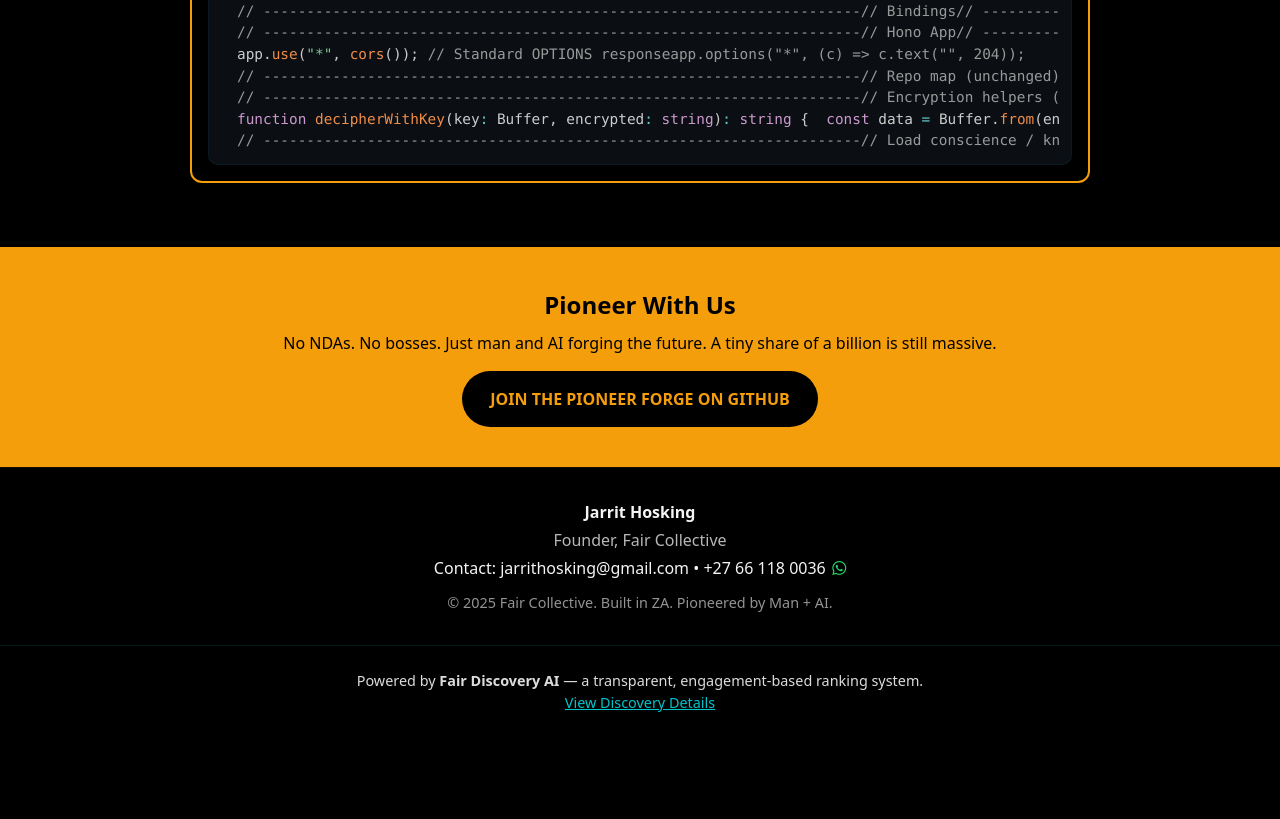
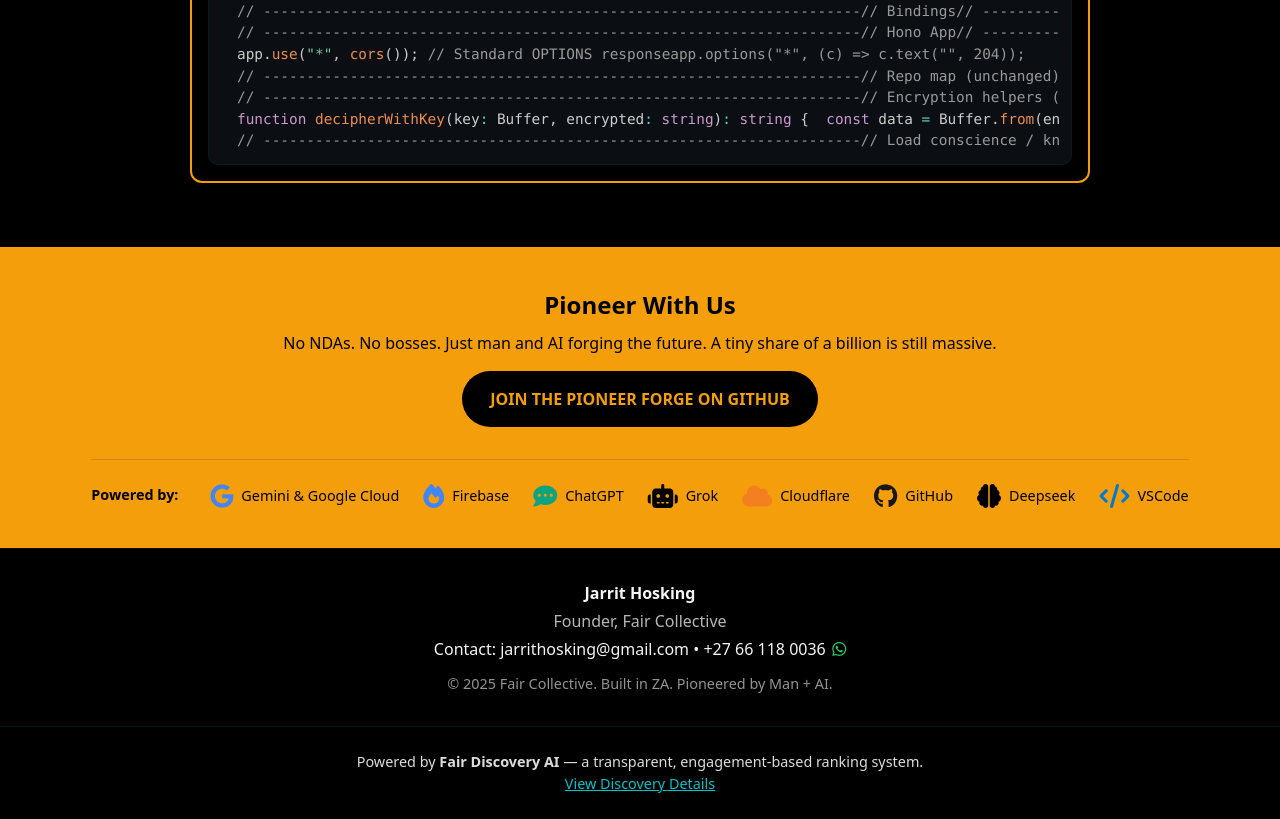
Before and after one commit to Jotto1988/jotto.github.io, a plain HTML site: page index.html in a window 1280 px wide. Shown: the part 2982-3801 px from the top of the page. Before the commit the page ends 3720 px from the top, so only its background shows below. Drawn offline with nearby package versions, Linux system fonts and the light colour scheme; no server answers; a small style sheet from the web is missing.

Commit message:
Update index.html

```diff
--- a/index.html
+++ b/index.html
@@ -107,7 +107,16 @@
 
     .iframe { width:100%; height: clamp(18rem, 50vh, 28rem); border-radius: 10px; border:2px solid #f59e0b; }
 
-    .cta { background:#f59e0b; color:#000; text-align:center; padding:2.5rem 1rem; }
+    .cta {
+      background:#f59e0b;
+      color:#000;
+      text-align:center;
+      padding:2.5rem 1rem;
+      /* Added flex container for internal spacing control */
+      display: flex;
+      flex-direction: column;
+      align-items: center;
+    }
     .cta a { display:inline-block; background:#000; color:#f59e0b; padding:1rem 1.75rem; border-radius:999px; font-weight:700; }
     footer { padding:2rem 1rem; text-align:center; border-top:1px solid rgba(245,158,11,0.08); }
 
@@ -232,6 +241,34 @@
       margin-left: 0.4rem;
       font-size: 1em;
     }
+    /* Tools Acknowledged Section */
+    .tools-acknowledged {
+        margin-top: 2rem;
+        padding-top: 1.5rem;
+        border-top: 1px solid rgba(0, 0, 0, 0.15);
+        display: flex;
+        flex-wrap: wrap;
+        justify-content: center;
+        gap: 1.5rem;
+        font-size: 0.9rem;
+    }
+    .tool-item {
+        display: flex;
+        align-items: center;
+        gap: 0.5rem;
+        color: #000;
+        font-weight: 500;
+    }
+    .tool-icon {
+        font-size: 1.5rem;
+        color: #000;
+    }
+    /* Custom colors for better recognition */
+    .tool-google { color: #4285F4; }
+    .tool-cloudflare { color: #F38020; }
+    .tool-github { color: #181717; }
+    .tool-openai { color: #10A37F; }
+    .tool-vscode { color: #007ACC; }
   </style>
 </head>
 <body>
@@ -406,7 +443,7 @@
 
   throw new Error("Unsupported stream type");}
 // ---------------------------------------------------------------------// Tools: GitHub read/write, call3cx, payment, generateIncome// ---------------------------------------------------------------------async function readGitHubFile(  smartPath: string,  pat: string,): Promise<string> {  try { const [repoKey, ...parts] = smartPath.split("/"); const file = parts.join("/"); const cfg = REPO_MAP[repoKey]; if (!cfg || !file) return "Invalid path"; const octo = new Octokit({ auth: pat }); const { data } = await octo.rest.repos.getContent({      owner: cfg.owner,      repo: cfg.repo,      path: file,    }); if ((data as any)?.content) return Buffer.from((data as any).content, "base64").toString("utf8"); return "No content"; } catch (e: any) { return `Read error: ${e.message ?? e}`; }}
-async function writeGitHubFile(  smartPath: string,  content: string,  message: string,  pat: string,): Promise<string> {  try { const [repoKey, ...parts] = smartPath.split("/"); const file = parts.join("/"); const cfg = REPO_MAP[repoKey]; if (!cfg || !file || !content || !message) return "Missing fields"; const octo = new Octokit({ auth: pat }); let sha: string | undefined; try { const { data } = await octo.rest.repos.getContent({        owner: cfg.owner,        repo: cfg.repo,        path: file,      }); if ((data as any)?.sha) sha = (data as any).sha; } catch (e: any) { if ((e as any).status !== 404) throw e; }    await octo.rest.repos.createOrUpdateFileContents({      owner: cfg.owner,      repo: cfg.repo,      path: file,      message,      content: Buffer.from(content, "utf8").toString("base64"),      sha,    }); return `Updated ${file}`; } catch (e: any) { return `Write error: ${e.message ?? e}`; }}
+async function writeGitHubFile(  smartPath: string,  content: string,  message: string,  pat: string,): Promise<string> {  try { const [repoKey, ...parts] = smartPath.split("/"); const file = parts.join("/"); const cfg = REPO_MAP[repoKey]; if (!cfg || !file || !content || !message) return "Missing fields"; const octo = new Octokit({ auth: pat }); let sha: string | undefined; try { const { data } = await octo.rest.repos.getContent({        owner: cfg.owner,        repo: cfg.repo,      path: file,      }); if ((data as any)?.sha) sha = (data as any).sha; } catch (e: any) { if ((e as any).status !== 404) throw e; }    await octo.rest.repos.createOrUpdateFileContents({      owner: cfg.owner,      repo: cfg.repo,      path: file,      message,      content: Buffer.from(content, "utf8").toString("base64"),      sha,    }); return `Updated ${file}`; } catch (e: any) { return `Write error: ${e.message ?? e}`; }}
 async function call3CX(  to: string,  message: string,  elevenlabsApiKey: string,  threecxApiKey: string,): Promise<string> {  try { const eleven = new ElevenLabsClient({      apiKey: elevenlabsApiKey,    }); const stream = await eleven.textToSpeech.stream(      "j9jfwdrw7BRfcR43Qohk", { text: message }, ); const audio = await readStream(stream); const res = await fetch(      "https://your-3cx-instance.3cx.com/api/v1/calls",      {        method: "POST",        headers: {          Authorization: `Bearer ${threecxApiKey}`,          "Content-Type": "application/json",        },        body: JSON.stringify({ to, audio: audio.toString("base64") }), },    ); return res.ok ? `Called ${to}` : `Call failed ${res.status}`; } catch (e: any) { return `Call error: ${e.message ?? e}`; }}
 async function createPaymentLink(  amount: number,  description: string,  stripeSecretKey: string,): Promise<string> {  if (!stripeSecretKey) return "Stripe not active – Monday activation"; return "Payment link placeholder";}
 async function generateIncome(  idea: string,  target: string,): Promise<string> { return `Income plan: ${idea} → ${target}`;}
@@ -458,7 +495,7 @@
 
       result = await chat.sendMessage(parts); }
 
-    // ---- TTS ---- const eleven = new ElevenLabsClient({ apiKey: env.ELEVENLABS_API_KEY, }); const tts = await eleven.textToSpeech.stream( "j9jfwdrw7BRfcR43Qohk", { text: finalText, modelId: "eleven_multilingual_v2" }, ); const audio = await readStream(tts); const now = new Date().toISOString();
+    // ---- TTS ---- const eleven = new ElevenLabsClient({ apiKey: env.ELEVENLABS_APIKEY, }); const tts = await eleven.textToSpeech.stream( "j9jfwdrw7BRfcR43Qohk", { text: finalText, modelId: "eleven_multilingual_v2" }, ); const audio = await readStream(tts); const now = new Date().toISOString();
 
     // ---- LOG + SEND (AWAIT DB FIRST) ----    try { await db .prepare(          `INSERT INTO conversationHistory (prompt, response, timestamp, audioLength, encrypted) VALUES (?, ?, ?, ?, 1)`, )        .bind(incoming, finalText, now, audio.length) .run(); } catch (dbErr: any) { console.error( "Failed to log conversation (non-fatal)", (dbErr as Error).message, ); }
 
@@ -472,7 +509,48 @@
   <section class="cta">
     <h2 style="margin-bottom:0.5rem;">Pioneer With Us</h2>
     <p style="margin-bottom:1rem;">No NDAs. No bosses. Just man and AI forging the future. A tiny share of a billion is still massive.</p>
-    <a href="https://github.com/fair-collective" target="_blank" rel="noopener">JOIN THE PIONEER FORGE ON GITHUB</a>
+
+    <a href="https://github.com/fair-collective" target="_blank" rel="noopener"
+       style="display:inline-block; background:#000; color:#f59e0b; padding:1rem 1.75rem; border-radius:999px; font-weight:700;">
+        JOIN THE PIONEER FORGE ON GITHUB
+    </a>
+
+    <div class="tools-acknowledged">
+        <span style="font-weight:700; margin-right: 0.5rem;">Powered by:</span>
+
+        <div class="tool-item">
+            <i class="tool-icon tool-google fab fa-google"></i>
+            <span>Gemini & Google Cloud</span>
+        </div>
+        <div class="tool-item">
+            <i class="tool-icon tool-google fas fa-fire"></i>
+            <span>Firebase</span>
+        </div>
+        <div class="tool-item">
+            <i class="tool-icon tool-openai fas fa-comment-dots"></i>
+            <span>ChatGPT</span>
+        </div>
+        <div class="tool-item">
+            <i class="tool-icon fas fa-robot" style="color:#000;"></i>
+            <span>Grok</span>
+        </div>
+        <div class="tool-item">
+            <i class="tool-icon tool-cloudflare fas fa-cloud"></i>
+            <span>Cloudflare</span>
+        </div>
+        <div class="tool-item">
+            <i class="tool-icon tool-github fab fa-github"></i>
+            <span>GitHub</span>
+        </div>
+        <div class="tool-item">
+            <i class="tool-icon fas fa-brain" style="color:#000;"></i>
+            <span>Deepseek</span>
+        </div>
+        <div class="tool-item">
+            <i class="tool-icon tool-vscode fas fa-code"></i>
+            <span>VSCode</span>
+        </div>
+    </div>
   </section>
 
   <footer>
```
